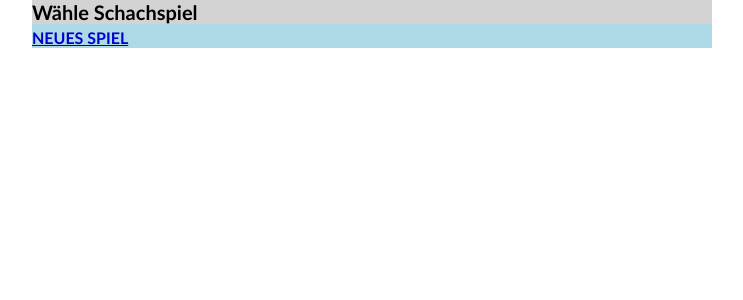
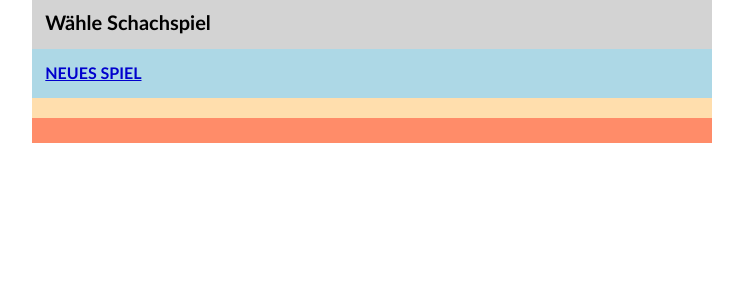
Before and after one commit to richardtraindl/immanuel, a Django app: page /kate/ in a window 1280 px wide. Shown: the top 300 px of the page, without its empty margins (268-1011 px from the left). Run offline with Django 3.2, Linux system fonts and the light colour scheme; data that the repository does not hold is empty.

Commit message:
css and layout

```diff
--- a/static/custom.css
+++ b/static/custom.css
@@ -68,11 +68,10 @@ img {
     width: 680px;
     max-width: 90%;
     min-width: 320px;
-    background-color: #FF8C69;
 }
 
 header {
-    padding: 0px;
+    padding: 10px;
     margin: 0px;
     background-color: lightgrey;
 }
@@ -83,12 +82,8 @@ header h1 {
     text-align: left;
 }
 
-header .grid {
-    padding: 0px 0px 0px 0px;
-}
-
 nav {
-    padding: 0px;
+    padding: 10px;
     margin: 0px;
     background-color: lightblue;
 }
@@ -114,9 +109,15 @@ nav li a:active {
 
 #chat {
     clear: both;
+    padding: 10px;
+    margin: 0px;
+    background-color: #FFDEAD;
+    // background-color: beige;
+}
+
+#chat p {
+    margin: 0px;
     padding: 0px;
-    margin: 0px;
-    background: beige;
 }
 
 #comments{
@@ -125,17 +126,11 @@ nav li a:active {
     overflow-y: auto;
 }
 
-
-#chat p {
-    margin: 0px;
-    padding: 10px;
-}
-
 #content {
     clear: both;
-    padding: 0px;
+    padding: 10px;
     margin: 0px;
-    background-color: #FFFFBB;
+    background-color: #FF8C69;
 }
 
 table#board {
--- a/static/responding.css
+++ b/static/responding.css
@@ -5,6 +5,12 @@
     border: 0;
     font-family: "Trebuchet MS", Copperplate, "Myriad Pro", Arial, sans-serif;
     font-size: 16px;
+}
+
+/* HTML5 display-role reset for older browsers */
+article, aside, details, figcaption, figure,
+footer, header, hgroup, menu, nav, section {
+  display: block;
 }
 
 .grid {
--- a/templates/base.html
+++ b/templates/base.html
@@ -17,22 +17,22 @@
         </head>
         <body id="{{body_id}}">
             <div id="wrapper">
-                <header class="grid">
+                <header>
                     {% block header %}
                     {% endblock %}
                 </header>
 
-                <nav class="grid">
+                <nav>
                     {% block nav %}
                     {% endblock %}
                 </nav>
 
-                <div id="chat" class="grid">
+                <div id="chat">
                     {% block chat %}
                     {% endblock %}
                 </div>
 
-                <div id="content" class="grid">
+                <div id="content">
                     {% block content %}
                     {% endblock %}
                 </div>
--- a/templates/kate/index.html
+++ b/templates/kate/index.html
@@ -4,20 +4,32 @@
 
 
 {% block header %}
+    <div class="grid">
+        <div class="row_12_of_12">
             <h2>Wähle Schachspiel</h2>
+        </div>
+    </div>
 {% endblock %}
 
 {% block nav %}
-    <h2 style="text-align: left; vertical-align: middle">
+    <div class="grid">
+        <div class="row_12_of_12">
+            <h2>
                 <a href="{% url 'kate:new' %}">NEUES SPIEL</a>
             </h2>
+        </div>
+    </div>
 {% endblock %}
 
 
 {% block content %}
+    <div class="grid">
+        <div class="row_12_of_12">
             <ul>
             {% for match in matches %}
                 <li><a href="{% url 'kate:match' match.id %}">{{ match.begin }} {{ match.white_player }} {{ match.black_player }}</a></li>
             {% endfor %}
             </ul>
+        </div>
+    </div>
 {% endblock %}
```
Also changed, not shown: templates/kate/match.html (+16 -5 lines), templates/kate/new.html (+14 -1 lines). Lines whose indentation alone changed are shown as unchanged.
